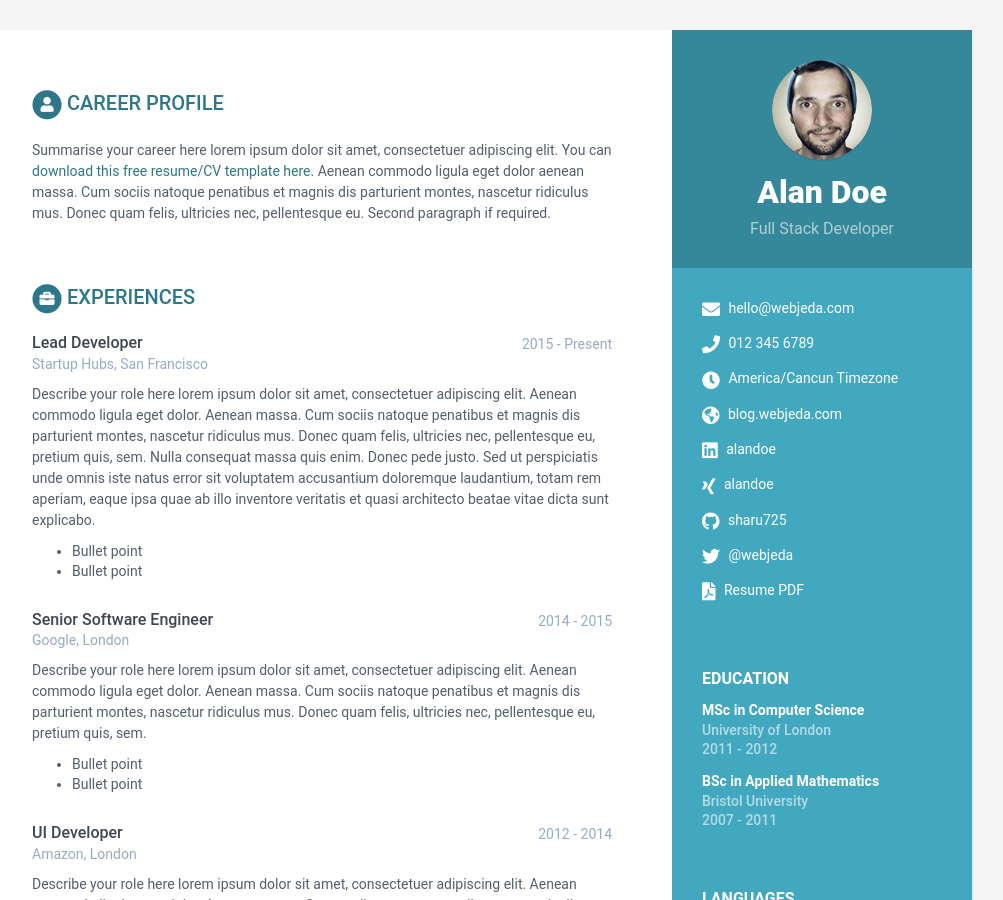
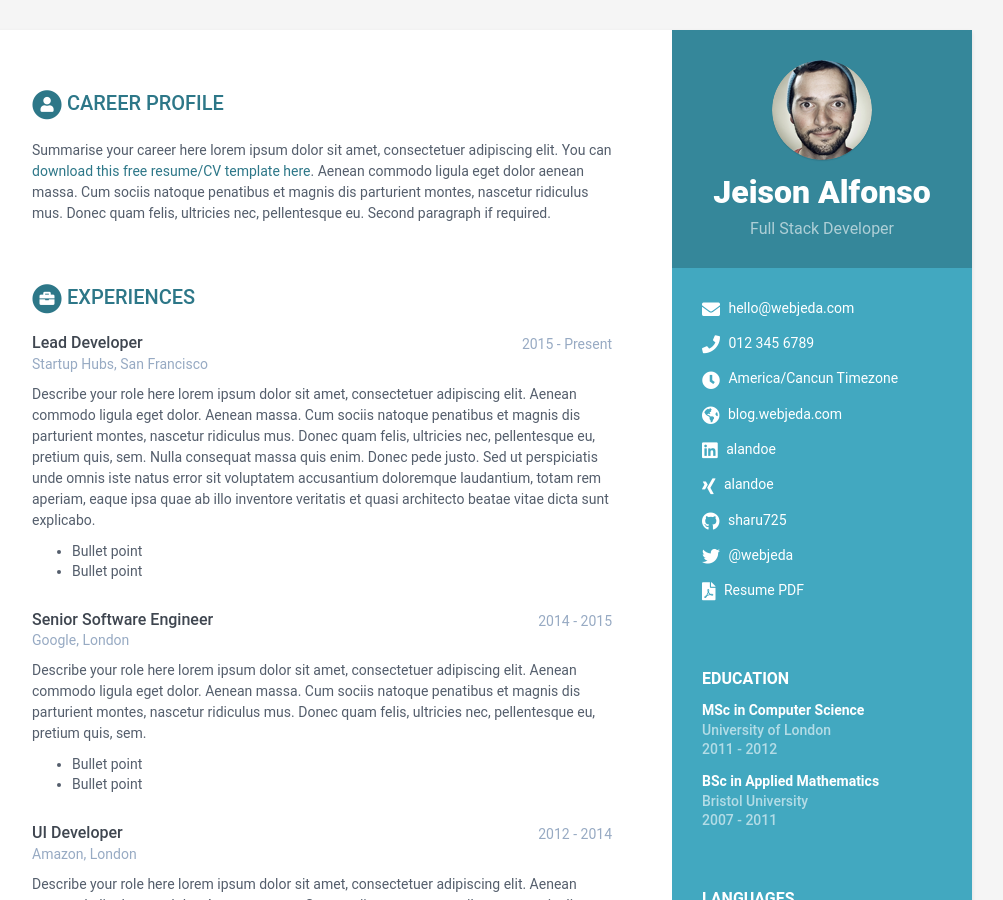
Before and after one commit to jeisonAlfonso/pacheco-HV2, a Jekyll site: the page built from index.html, in a window 1280 px wide and 900 px high. Shown: the whole window, without its empty margins (168-1171 px from the left). Built offline with Jekyll 4.4.1, drawn with Linux system fonts in a browser that asks for light colours.

Commit message:
cambio el nombre

```diff
--- a/_data/data.yml
+++ b/_data/data.yml
@@ -8,7 +8,7 @@ sidebar:
     education: True # set to False if you want education in main section instead of in sidebar
 
     # Profile information
-    name: Alan Doe
+    name: Jeison Alfonso
     tagline: Full Stack Developer
     avatar: profile.png  #place a 100x100 picture inside /assets/images/ folder and provide the name of the file below
 
```
